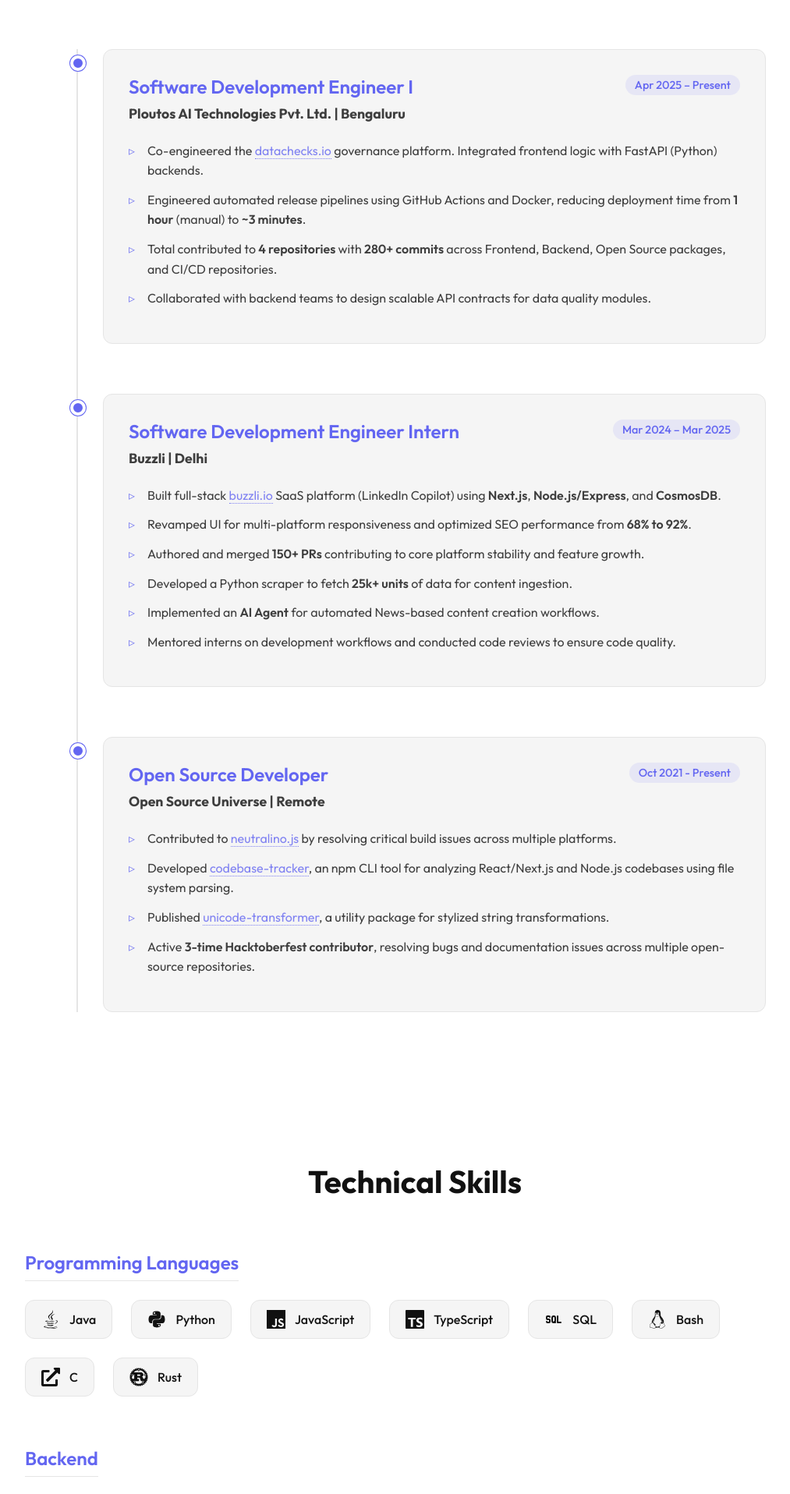
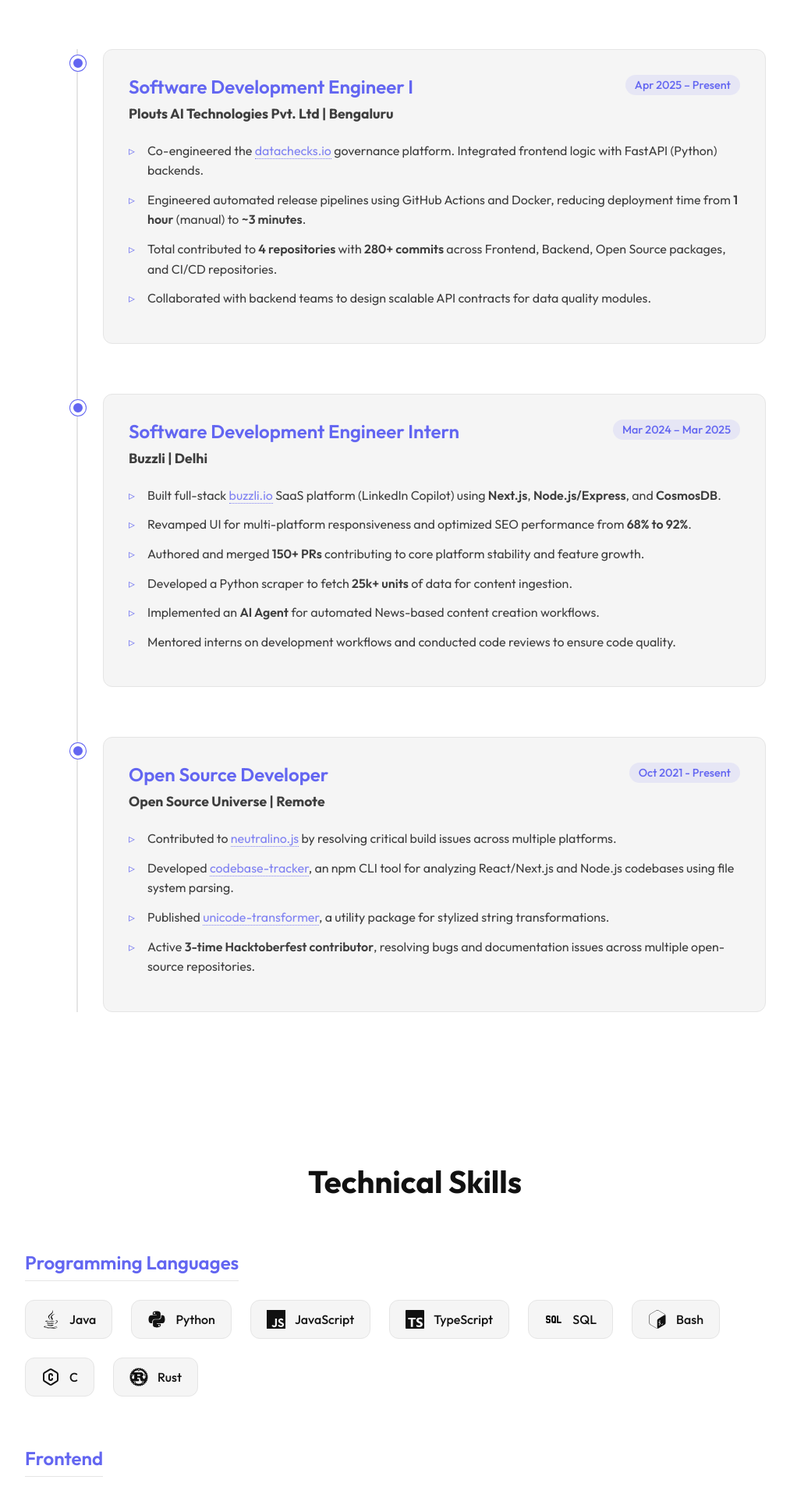
Before and after one commit to Kanai2003/Kanai2003.github.io, a Next.js app: page / in a window 1280 px wide. Shown: the part 1584-3500 px from the top of the page at 78% size, without its empty margins (108-1121 px from the left). Built offline with nearby package versions, Linux system fonts and the light colour scheme.

Commit message:
feat: enhance skills section by adding new icons, updating existing skill mappings, reordering skill categories, and correcting a company name typo.

```diff
--- a/src/components/Skills.tsx
+++ b/src/components/Skills.tsx
@@ -12,7 +12,13 @@
   FaReact,
   FaNodeJs,
   FaExternalLinkAlt,
+  FaServer,
+  FaHtml5,
+  FaCss3,
 } from "react-icons/fa";
+import { FaCircleDot } from "react-icons/fa6";
+import { FcScatterPlot } from "react-icons/fc";
+import { GrServices } from "react-icons/gr";
 import {
   SiTypescript,
   SiRust,
@@ -23,23 +29,34 @@
   SiTailwindcss,
   SiGithubactions,
   SiJavascript,
+  SiGnubash,
+  SiExpress,
+  SiRedux,
+  SiMui,
+  SiRecoil,
+  SiPandas,
+  SiNumpy,
+  SiScikitlearn,
+  SiStreamlit,
+  SiFoodpanda,
 } from "react-icons/si";
-import { TbSql } from "react-icons/tb";
+import { TbHexagonLetterC, TbSql } from "react-icons/tb";
 
 const iconMap: { [key: string]: React.ElementType } = {
   Java: FaJava,
   Python: FaPython,
   TypeScript: SiTypescript,
   SQL: TbSql,
-  Bash: FaLinux, // Using Linux for Bash/Shell
+  Bash: SiGnubash,
   Rust: SiRust,
-  "RESTful APIs": FaNodeJs, // Generic backend icon
+  "RESTful APIs": FaServer,
   FastAPI: SiFastapi,
   PostgreSQL: SiPostgresql,
   MongoDB: SiMongodb,
   "Node.js": FaNodeJs,
-  Microservices: FaDocker, // Generic containerization/microservice
+  Microservices: GrServices,
   Docker: FaDocker,
+  "Docker Compose": FaDocker,
   "GitHub Actions": SiGithubactions,
   Git: FaGitAlt,
   "Linux (Shell Scripting)": FaLinux,
@@ -47,6 +64,20 @@
   React: FaReact,
   "Tailwind CSS": SiTailwindcss,
   JavaScript: SiJavascript,
+  C: TbHexagonLetterC,
+  "Express.js": SiExpress,
+  Redux: SiRedux,
+  Zustand: FaCircleDot,
+  HTML: FaHtml5,
+  CSS: FaCss3,
+  MUI: SiMui,
+  Recoil: SiRecoil,
+  Pandas: SiPandas,
+  NumPy: SiNumpy,
+  "Scikit-learn": SiScikitlearn,
+  Streamlit: SiStreamlit,
+  Matplotlib: FcScatterPlot,
+  Seaborn: FcScatterPlot,
 };
 
 export default function Skills() {
--- a/src/data/resume.ts
+++ b/src/data/resume.ts
@@ -19,16 +19,6 @@
       "C",
       "Rust",
     ],
-    Backend: [
-      "RESTful APIs",
-      "FastAPI",
-      "Node.js",
-      "Express.js",
-      "Microservices",
-      "PostgreSQL",
-      "SQL",
-      "MongoDB",
-    ],
     Frontend: [
       "Next.js",
       "React",
@@ -39,6 +29,16 @@
       "CSS",
       "HTML",
       "MUI",
+    ],
+    Backend: [
+      "RESTful APIs",
+      "FastAPI",
+      "Node.js",
+      "Express.js",
+      "Microservices",
+      "PostgreSQL",
+      "SQL",
+      "MongoDB",
     ],
     DevOps: [
       "Docker",
@@ -59,7 +59,7 @@
   },
   experience: [
     {
-      company: "Ploutos AI Technologies Pvt. Ltd.",
+      company: "Plouts AI Technologies Pvt. Ltd",
       role: "Software Development Engineer I",
       date: "Apr 2025 – Present",
       location: "Bengaluru",
```
